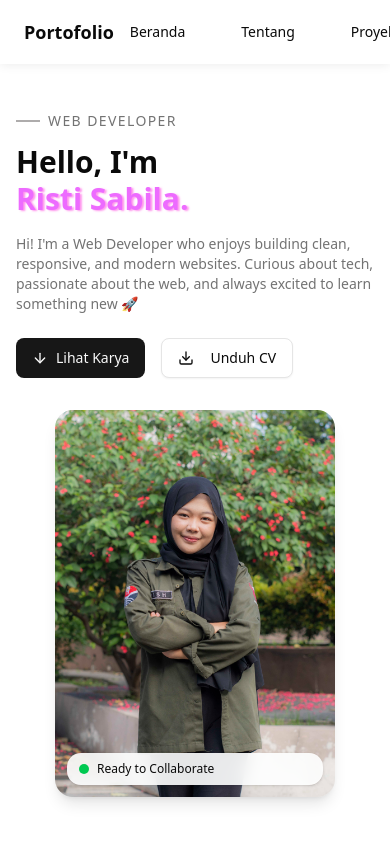
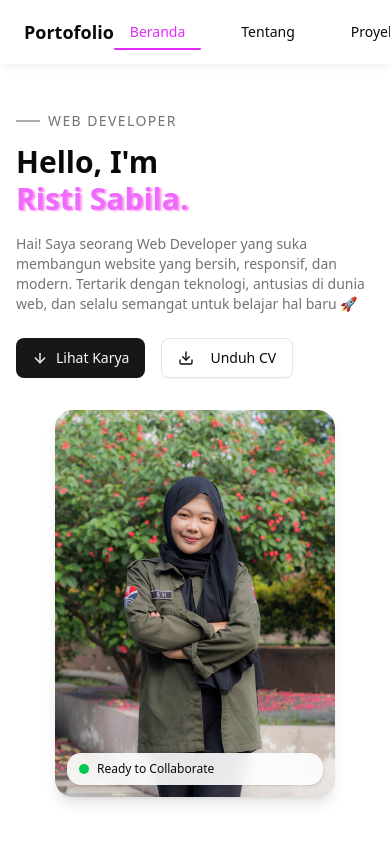
Before and after one commit to rstisbil15/portofolio, a React (Vite) app: page / in a window 390 px wide. Shown: the top 844 px of the page. Built offline with nearby package versions, Linux system fonts and the light colour scheme.

Commit message:
feat: make page responsive, add interactive navbar, update tech stack

```diff
--- a/src/components/Navbar.tsx
+++ b/src/components/Navbar.tsx
@@ -1,20 +1,54 @@
 import { Button } from "@/components/ui/button"
 import { Separator } from "@/components/ui/separator"
 import { Sun } from "lucide-react"
+import { useState, useEffect } from "react"
 
 const navItems = [
-  'Beranda',
-  'Tentang',
-  'Proyek',
-  'Kontak',
+  { label: 'Beranda', id: 'beranda' },
+  { label: 'Tentang', id: 'tentang' },
+  { label: 'Proyek', id: 'proyek' },
+  { label: 'Kontak', id: 'kontak' },
 ]
 
 export default function Navbar() {
+  const [activeSection, setActiveSection] = useState('beranda')
+
+  useEffect(() => {
+    const handleScroll = () => {
+      const sections = navItems.map(item => item.id)
+      const scrollPosition = window.scrollY + 100
+
+      for (const sectionId of sections) {
+        const element = document.getElementById(sectionId)
+        if (element) {
+          const { offsetTop, offsetHeight } = element
+          if (scrollPosition >= offsetTop && scrollPosition < offsetTop + offsetHeight) {
+            setActiveSection(sectionId)
+            break
+          }
+        }
+      }
+    }
+
+    window.addEventListener('scroll', handleScroll)
+    return () => window.removeEventListener('scroll', handleScroll)
+  }, [])
+
+  const scrollToSection = (sectionId: string) => {
+    const element = document.getElementById(sectionId)
+    if (element) {
+      element.scrollIntoView({
+        behavior: 'smooth',
+        block: 'start'
+      })
+    }
+  }
+
   return (
     <header className="w-full backdrop-blur-3xl bg-white/60 shadow-[0_1px_10px_rgba(0,0,0,0.08)] sticky top-0 z-50">
       {/* container */}
       <div className="mx-auto flex h-16 max-w-6xl items-center justify-between px-6">
-        <div className="font-bold text-lg">
+        <div className="font-bold text-lg cursor-pointer" onClick={() => scrollToSection('beranda')}>
           Portofolio
         </div>
 
@@ -22,11 +56,19 @@ export default function Navbar() {
         <nav className="flex items-center gap-6">
           {navItems.map((item) => (
             <Button
-              key={item}
+              key={item.id}
               variant="ghost"
-              className="text-sm font-normal hover:cursor-pointer"
+              onClick={() => scrollToSection(item.id)}
+              className={`text-sm font-normal hover:cursor-pointer transition-colors relative ${
+                activeSection === item.id
+                  ? 'text-fuchsia-500 font-medium'
+                  : 'hover:text-fuchsia-400'
+              }`}
             >
-              {item}
+              {item.label}
+              {activeSection === item.id && (
+                <span className="absolute bottom-0 left-0 right-0 h-0.5 bg-fuchsia-500 rounded-full" />
+              )}
             </Button>
           ))}
 
--- a/src/components/home/AboutMe.tsx
+++ b/src/components/home/AboutMe.tsx
@@ -107,7 +107,7 @@ export default function AboutMe() {
                 },
               },
             }}
-            className="grid grid-cols-2 sm:grid-cols-3 md:grid-cols-4 lg:grid-cols-6 gap-4"
+            className="flex flex-wrap justify-center gap-4"
           >
             {techStack.map((tech) => (
               <motion.div
--- a/src/components/home/Introduction.tsx
+++ b/src/components/home/Introduction.tsx
@@ -30,8 +30,8 @@ export default function Introduction() {
 
             {/* description */}
             <p className="text-sm sm:text-base text-muted-foreground max-w-xl mb-6 md:mb-8">
-              Hi! I'm a Web Developer who enjoys building clean, responsive, and modern websites.
-              Curious about tech, passionate about the web, and always excited to learn something new 🚀
+              Hai! Saya seorang Web Developer yang suka membangun website yang bersih, responsif, dan modern.
+              Tertarik dengan teknologi, antusias di dunia web, dan selalu semangat untuk belajar hal baru 🚀
             </p>
 
             {/* CTA */}
--- a/src/components/home/Projects.tsx
+++ b/src/components/home/Projects.tsx
@@ -5,35 +5,35 @@ import { easeOut, motion } from "framer-motion";
 const project1 = {
   title: "BaleTani",
   description: "Fresh market management system untuk pengelolaan distribusi dan stok hasil pertanian.",
-  image: "../../../baletani.jpeg",
+  image: "../../../baletani.jpg",
   techStack: ["ReactJS", "NodeJS", "MySQL"],
 }
 
 const project2 = {
   title: "BaleTani",
   description: "Fresh market management system untuk pengelolaan distribusi dan stok hasil pertanian.",
-  image: "../../../baletani.jpeg",
+  image: "../../../baletani.jpg",
   techStack: ["ReactJS", "NodeJS", "MySQL"],
 }
 
 const project3 = {
   title: "BaleTani",
   description: "Fresh market management system untuk pengelolaan distribusi dan stok hasil pertanian.",
-  image: "../../../baletani.jpeg",
+  image: "../../../baletani.jpg",
   techStack: ["ReactJS", "NodeJS", "MySQL"],
 }
 
 const project4 = {
   title: "BaleTani",
   description: "Fresh market management system untuk pengelolaan distribusi dan stok hasil pertanian.",
-  image: "../../../baletani.jpeg",
+  image: "../../../baletani.jpg",
   techStack: ["ReactJS", "NodeJS", "MySQL"],
 }
 
 const project5 = {
   title: "BaleTani",
   description: "Fresh market management system untuk pengelolaan distribusi dan stok hasil pertanian.",
-  image: "../../../baletani.jpeg",
+  image: "../../../baletani.jpg",
   techStack: ["ReactJS", "NodeJS", "MySQL"],
 }
 
--- a/src/index.css
+++ b/src/index.css
@@ -2,6 +2,11 @@
 @import "tw-animate-css";
 
 @custom-variant dark (&:is(.dark *));
+
+html {
+  scroll-behavior: smooth;
+  scroll-padding-top: 4rem;
+}
 
 @theme inline {
   --radius-sm: calc(var(--radius) - 4px);
--- a/src/pages/Home.tsx
+++ b/src/pages/Home.tsx
@@ -7,13 +7,14 @@ export default function Home() {
   return (
     <>
       <Navbar />
-      <div className=""> {/* background div */}
+      <div id="beranda" className=""> {/* background div */}
         <Introduction />
       </div>
-      <AboutMe />
-      <Projects />
-      <div className="p-6">
-        <h1 className="text-2xl font-bold">Home Page</h1>
+      <div id="tentang">
+        <AboutMe />
+      </div>
+      <div id="proyek">
+        <Projects />
       </div>
     </>
   )
```
